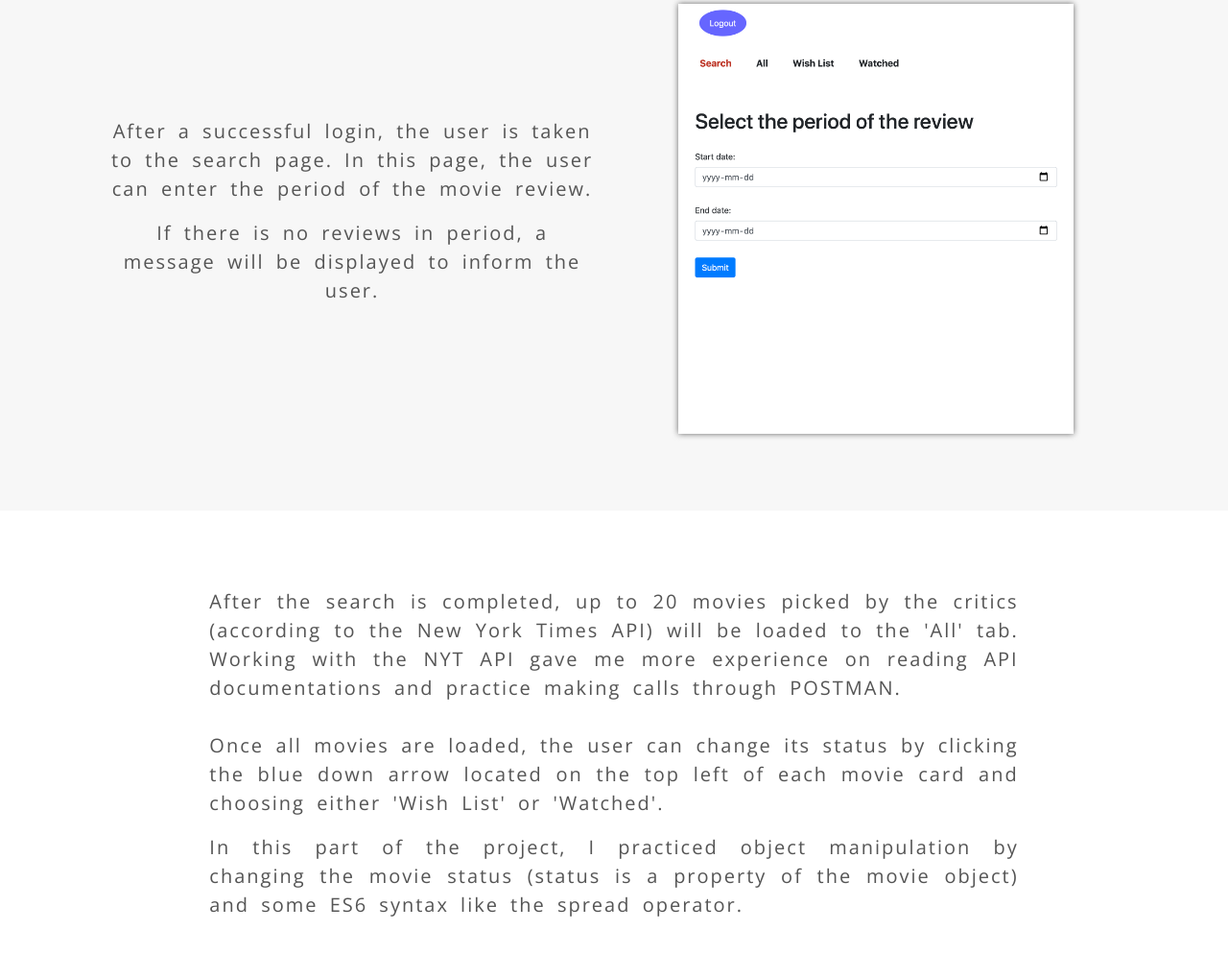
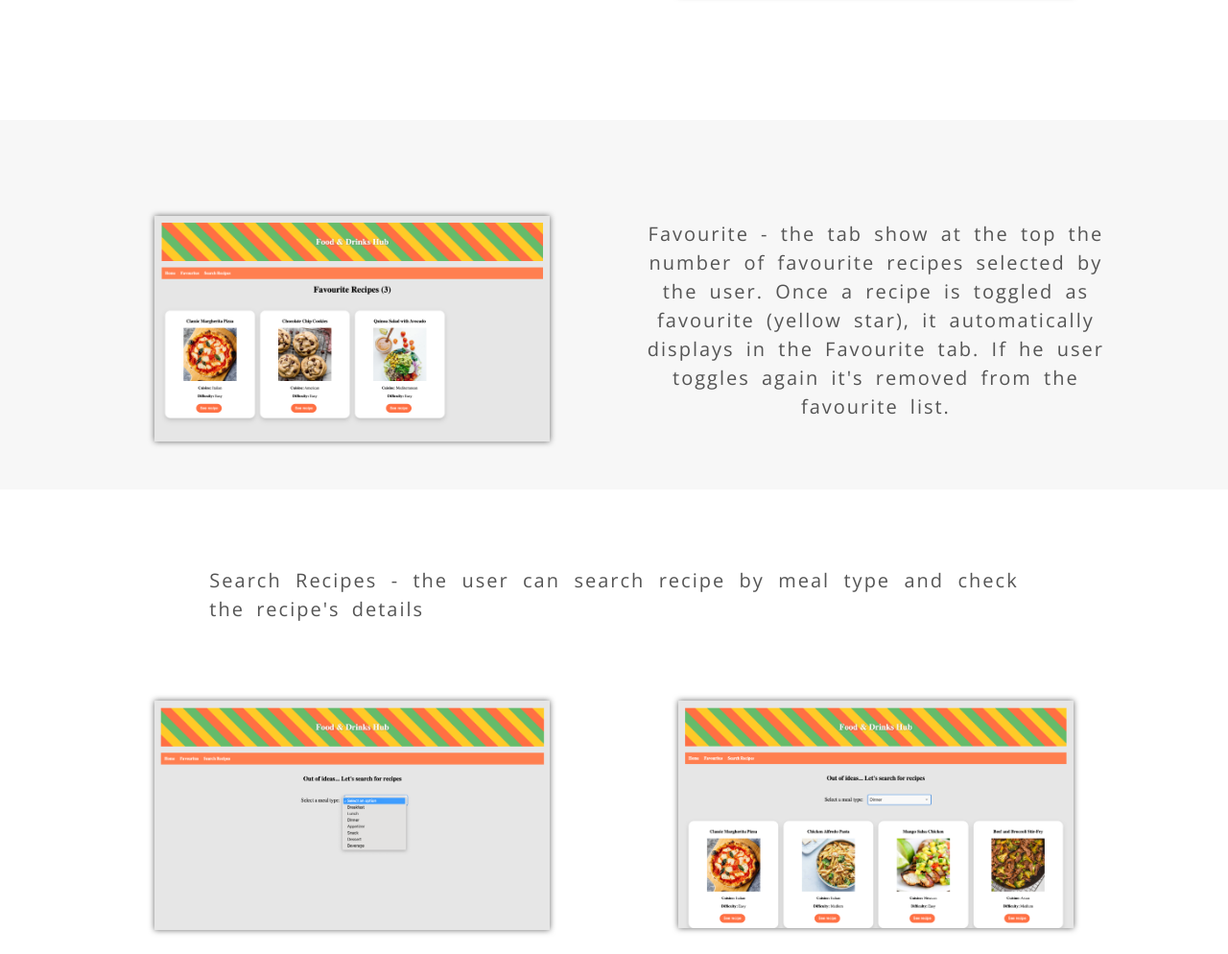
Before and after one commit to analuciachin/Portfolio_NewDesign, a plain HTML site: page recipes.html in a window 1280 px wide. Shown: the part 1598-2592 px from the top of the page at 96% size. Drawn offline with nearby package versions, Linux system fonts and the light colour scheme.

Commit message:
Add recipes page

```diff
--- a/css/style.css
+++ b/css/style.css
@@ -476,8 +476,7 @@ footer p:last-of-type:hover {
 /* PROJECTS - LOGIN PAGE / SEARCH PAGE */
 /* ------------------------------------------------------ */
 
-.login-section,
-.search-section {
+.login-section {
   background-color: #f7f7f7;
 }
 
@@ -572,9 +571,12 @@ footer p:last-of-type:hover {
 /* ------------------------------------------------------ */
 
 .thought-section,
+.responsive-text-section,
+.responsive-img-section {
+  background-color: #f7f7f7;
+}
 .responsive-text-section {
-  background-color: #fff;
-  margin: 70px 0;
+  padding: 70px 0;
 }
 
 .thought-section p,
--- a/recipes.html
+++ b/recipes.html
@@ -77,7 +77,8 @@
             Recipes is a project I created to improve my understanding of the
             foundation and core concepts of React. In this project, I used the
             Dummy JSON API to get a dataset of sample recipe data and focused
-            only on the front-end portion of the application.
+            only on the front-end portion of the application. Recipes - Docs:
+            https://dummyjson.com/docs/recipes
           </p>
         </div>
       </div>
@@ -87,28 +88,16 @@
       <div class="row align-items-center h-100 text-center login">
         <div class="col-md-5 offset-md-1">
           <img
-            src="images/mymovies/mymovies_login.png"
+            src="images/recipes/recipes_home.png"
             alt="My Movies Login Page"
             class="d-block mx-auto img-w80"
           />
         </div>
         <div class="col-md-5">
           <p>
-            Despite being the first page of the application, the Login component
-            was one of the last features I have added to the project. I have
-            created the login page to better understand Javascript promises and
-            learn how to simulate an API call using promises.
-          </p>
-          <p class="font-italic">
-            <strong>username: abc / password: 123</strong>
-          </p>
-          <p>
-            After entering the login credentials and clicking on the submit
-            button, a spinner is shown while trying to login. If the login fails
-            a message will be displayed to the user.
-          </p>
-          <p>
-            For the spinner, I have used the react-spinner-material library.
+            Homepage - the page fetches all the recipes from the API. The user
+            can delete recipes, toogle their favourite recipes and see recipe's
+            details.
           </p>
         </div>
       </div>
@@ -118,20 +107,38 @@
       <div class="row align-items-center h-100 text-center search">
         <div class="col-md-5 offset-md-1">
           <p>
-            After a successful login, the user is taken to the search page. In
-            this page, the user can enter the period of the movie review.
-          </p>
-          <p>
-            If there is no reviews in period, a message will be displayed to
-            inform the user.
+            Recipe details - the details page contains more information about a
+            specific recipe like pre/cook time, servings, level of difficulty,
+            type of cuisine, calories per serving, meal types, ingredients and
+            instructions on how to prepare it.
           </p>
         </div>
         <div class="col-md-5">
           <img
-            src="images/mymovies/mymovies_search.png"
+            src="images/recipes/recipes_details.png"
             alt="My Movies Search Page"
             class="d-block mx-auto img-w80"
           />
+        </div>
+      </div>
+    </section>
+
+    <section class="login-section">
+      <div class="row align-items-center h-100 text-center login">
+        <div class="col-md-5 offset-md-1">
+          <img
+            src="images/recipes/recipes_favourites.png"
+            alt="My Movies Login Page"
+            class="d-block mx-auto img-w80"
+          />
+        </div>
+        <div class="col-md-5">
+          <p>
+            Favourite - the tab show at the top the number of favourite recipes
+            selected by the user. Once a recipe is toggled as favourite (yellow
+            star), it automatically displays in the Favourite tab. If he user
+            toggles again it's removed from the favourite list.
+          </p>
         </div>
       </div>
     </section>
@@ -140,20 +147,8 @@
       <div class="row text-justify">
         <div class="col-md-8 offset-md-2">
           <p>
-            After the search is completed, up to 20 movies picked by the critics
-            (according to the New York Times API) will be loaded to the 'All'
-            tab. Working with the NYT API gave me more experience on reading API
-            documentations and practice making calls through POSTMAN.
-          </p>
-          <p>
-            Once all movies are loaded, the user can change its status by
-            clicking the blue down arrow located on the top left of each movie
-            card and choosing either 'Wish List' or 'Watched'.
-          </p>
-          <p>
-            In this part of the project, I practiced object manipulation by
-            changing the movie status (status is a property of the movie object)
-            and some ES6 syntax like the spread operator.
+            Search Recipes - the user can search recipe by meal type and check
+            the recipe's details
           </p>
         </div>
       </div>
@@ -163,14 +158,14 @@
       <div class="row">
         <div class="col-md-5 offset-md-1">
           <img
-            src="images/mymovies/mymovies_all.png"
+            src="images/recipes/recipes_search1.png"
             alt="My Movies All Tab"
             class="d-block mx-auto img-w80"
           />
         </div>
         <div class="col-md-5">
           <img
-            src="images/mymovies/mymovies_status.png"
+            src="images/recipes/recipes_search2.png"
             alt="My Movies Status"
             class="d-block mx-auto img-w80"
           />
@@ -178,7 +173,7 @@
       </div>
     </section>
 
-    <section class="status-section">
+    <!--    <section class="status-section">
       <div class="row text-justify">
         <div class="col-md-8 offset-md-2">
           <p>
@@ -245,7 +240,7 @@
           />
         </div>
       </div>
-    </section>
+    </section> -->
 
     <section class="thought-section">
       <div class="row text-center">
```
Also changed, not shown: index.html (+4 -3 lines), images/recipes/recipe.png (deleted), images/recipes/recipes_details.png (added), images/recipes/recipes_favourites.png (added), images/recipes/recipes_home.png (added), images/recipes/recipes_search1.png (added), images/recipes/recipes_search2.png (added).
